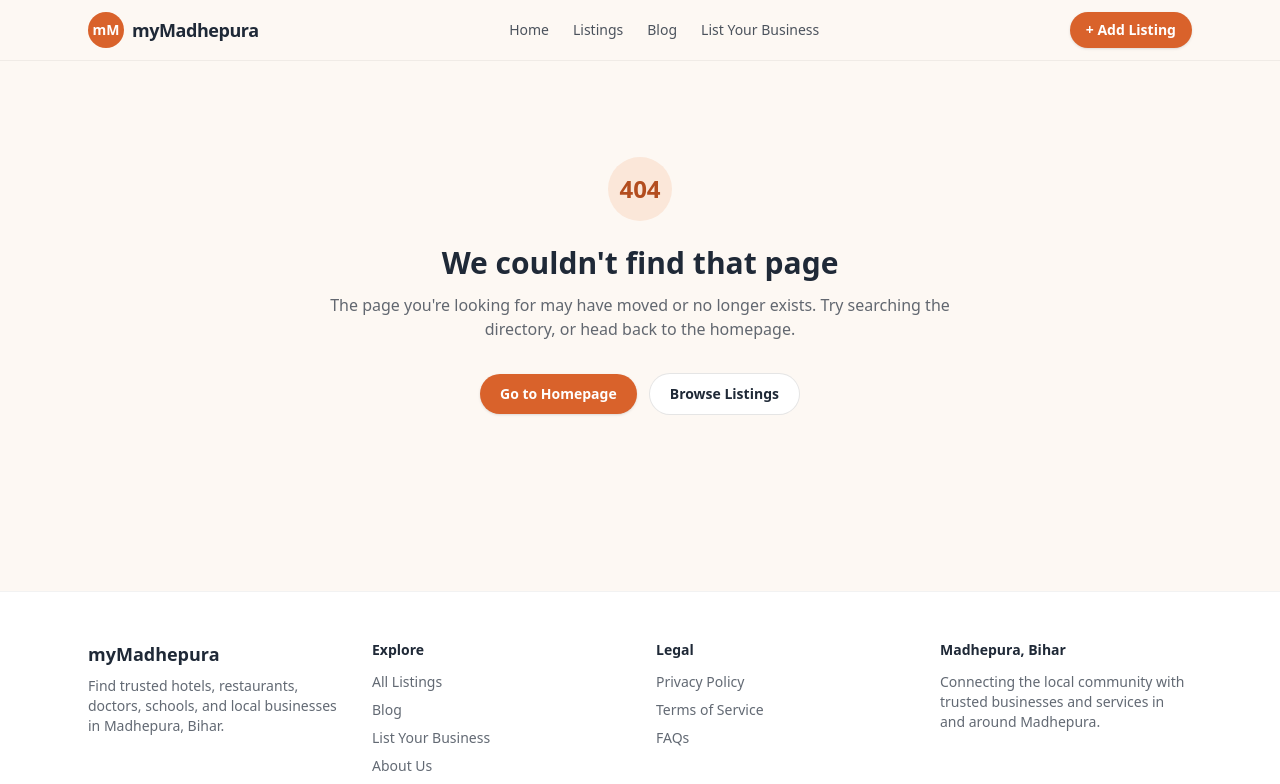
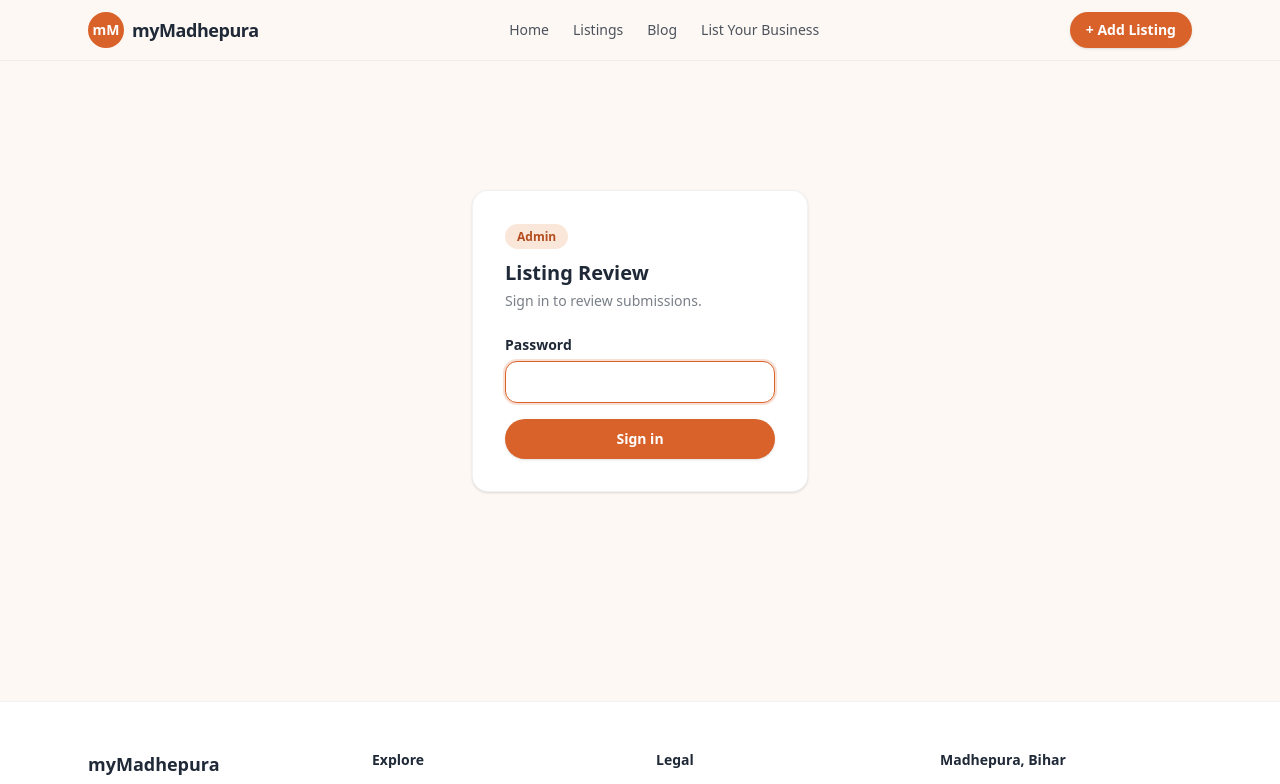
Before and after one commit to zeradental3585-dotcom/mymadhepura-app, a Next.js app: page /admin/login in a window 1280 px wide. Before the commit this address had no page. Shown: the top 784 px of the page. Built offline with nearby package versions, Linux system fonts and the light colour scheme.

Commit message:
Create page.tsx

```diff
--- /dev/null
+++ b/src/app/admin/login/page.tsx
@@ -0,0 +1,75 @@
+"use client";
+
+import { useState } from "react";
+import { useRouter } from "next/navigation";
+
+export default function AdminLoginPage() {
+  const router = useRouter();
+  const [password, setPassword] = useState("");
+  const [error, setError] = useState("");
+  const [loading, setLoading] = useState(false);
+
+  async function handleSubmit(e: React.FormEvent) {
+    e.preventDefault();
+    setLoading(true);
+    setError("");
+    try {
+      const res = await fetch("/api/admin/login", {
+        method: "POST",
+        headers: { "Content-Type": "application/json" },
+        body: JSON.stringify({ password }),
+      });
+      const json = await res.json();
+      if (!res.ok || !json.ok) {
+        throw new Error(json?.error || "Login failed.");
+      }
+      router.push("/admin");
+      router.refresh();
+    } catch (err) {
+      setError(err instanceof Error ? err.message : "Something went wrong.");
+    } finally {
+      setLoading(false);
+    }
+  }
+
+  return (
+    <div className="mx-auto flex min-h-[70vh] max-w-sm flex-col justify-center px-4 sm:px-6">
+      <div className="rounded-2xl border border-black/5 bg-white p-8 shadow-sm">
+        <span className="rounded-full bg-brand-light px-3 py-1 text-xs font-semibold text-brand-dark">
+          Admin
+        </span>
+        <h1 className="mt-3 text-xl font-bold text-foreground">Listing Review</h1>
+        <p className="mt-1 text-sm text-foreground/60">Sign in to review submissions.</p>
+
+        <form onSubmit={handleSubmit} className="mt-6 space-y-4">
+          <div>
+            <label className="mb-1.5 block text-sm font-semibold text-foreground" htmlFor="password">
+              Password
+            </label>
+            <input
+              id="password"
+              type="password"
+              autoFocus
+              required
+              value={password}
+              onChange={(e) => setPassword(e.target.value)}
+              className="w-full rounded-xl border border-black/10 bg-white px-4 py-2.5 text-sm text-foreground placeholder:text-foreground/40 focus:border-brand focus:outline-none focus:ring-2 focus:ring-brand/20"
+            />
+          </div>
+
+          {error && (
+            <div className="rounded-xl bg-red-50 px-4 py-3 text-sm text-red-600">{error}</div>
+          )}
+
+          <button
+            type="submit"
+            disabled={loading}
+            className="w-full rounded-full bg-brand px-6 py-2.5 text-sm font-semibold text-white shadow-sm transition hover:bg-brand-dark disabled:cursor-not-allowed disabled:opacity-60"
+          >
+            {loading ? "Signing in…" : "Sign in"}
+          </button>
+        </form>
+      </div>
+    </div>
+  );
+}
```
